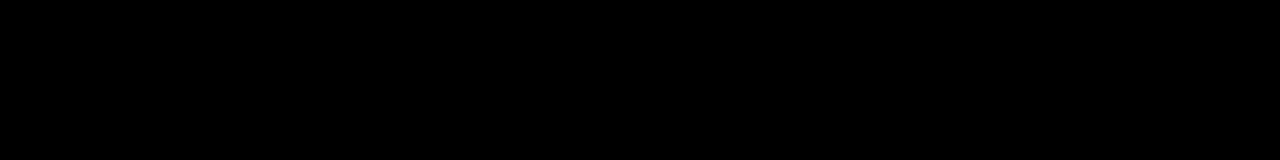
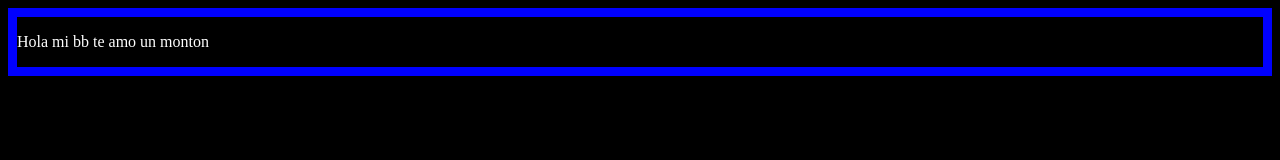
Before and after one commit to Molina60217N2/simonprueba, a plain HTML site: page index.html in a window 1280 px wide. Drawn offline with Linux system fonts and the light colour scheme.

Commit message:
segundo cambio

```diff
--- a/index.html
+++ b/index.html
@@ -10,7 +10,11 @@
 </head>
 
 <body>
-
+    <div class="test">
+        <p>
+            Hola mi bb te amo un monton
+        </p>
+    </div>
 </body>
 
 </html>
--- a/styles.css
+++ b/styles.css
@@ -2,3 +2,6 @@ body{
     background-color: black;
     color: white;
 }
+.test{
+    border: 9px blue solid;
+}
```
